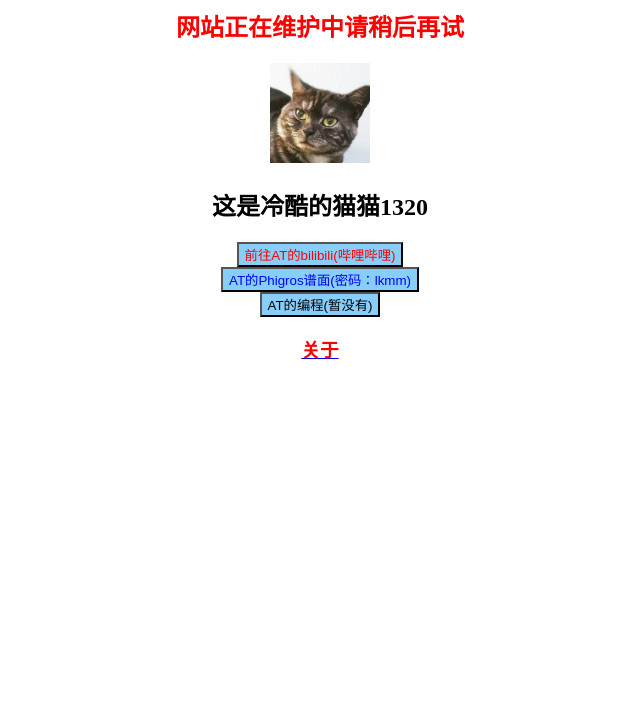
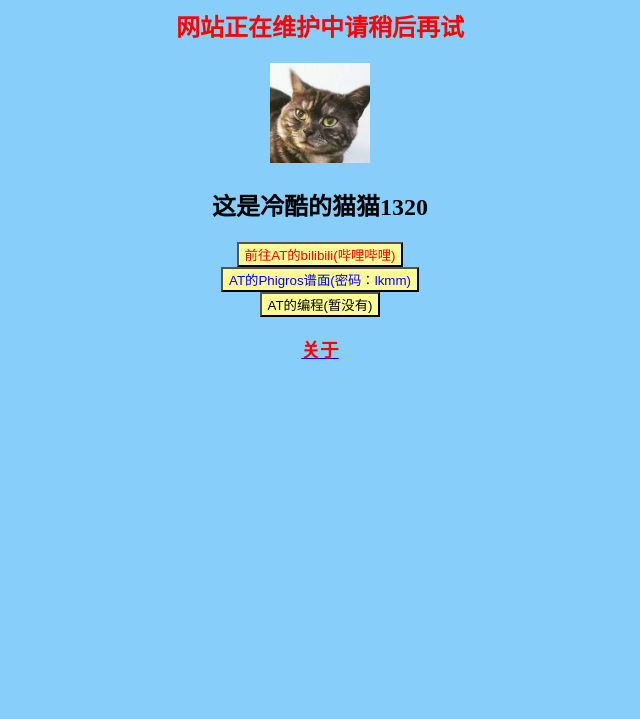
Before and after one commit to CHCAT1320/CN_1320, a plain HTML site: page index.html in a window 1280 px wide. Shown: the part 81-800 px from the top of the page, without its empty margins (320-960 px from the left). Drawn offline with Linux system fonts and the light colour scheme.

Commit message:
更新 index.html

```diff
--- a/index.html
+++ b/index.html
@@ -8,12 +8,12 @@
 </head>
 
 <style>
-    button{background-color:#87CEFA}
+    button{background-color: #fdfd96}
 </style>
 
 
 
-<body>
+<body style="background-color: #87CEFA">
     <h1 align="center">欢迎来到冷酷的猫猫1320的网站</h1>
     <div style="text-align:center">
         <h2 style="color: red">网站正在维护中请稍后再试</h2>
```
